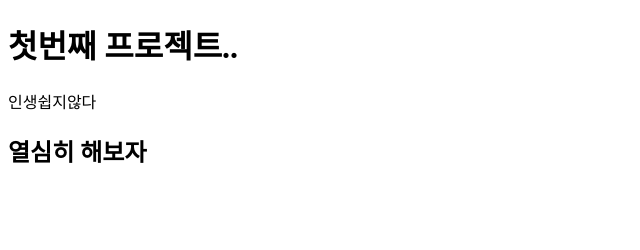
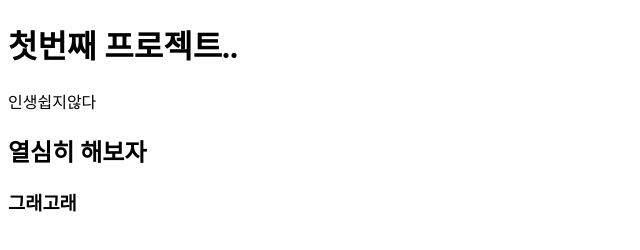
Before and after one commit to taeheeL/first-github-project, a plain HTML site: page index.html in a window 1280 px wide. Shown: the whole page, without its empty margins (0-640 px from the left). Drawn offline with Linux system fonts and the light colour scheme.

Commit message:
second commit

```diff
--- a/index.html
+++ b/index.html
@@ -11,5 +11,6 @@
     <h1>첫번째 프로젝트..</h1>
     <p>인생쉽지않다</p>
     <h2>열심히 해보자</h2>
+    <h3>그래고래</h3>
 </body>
 </html>
```
